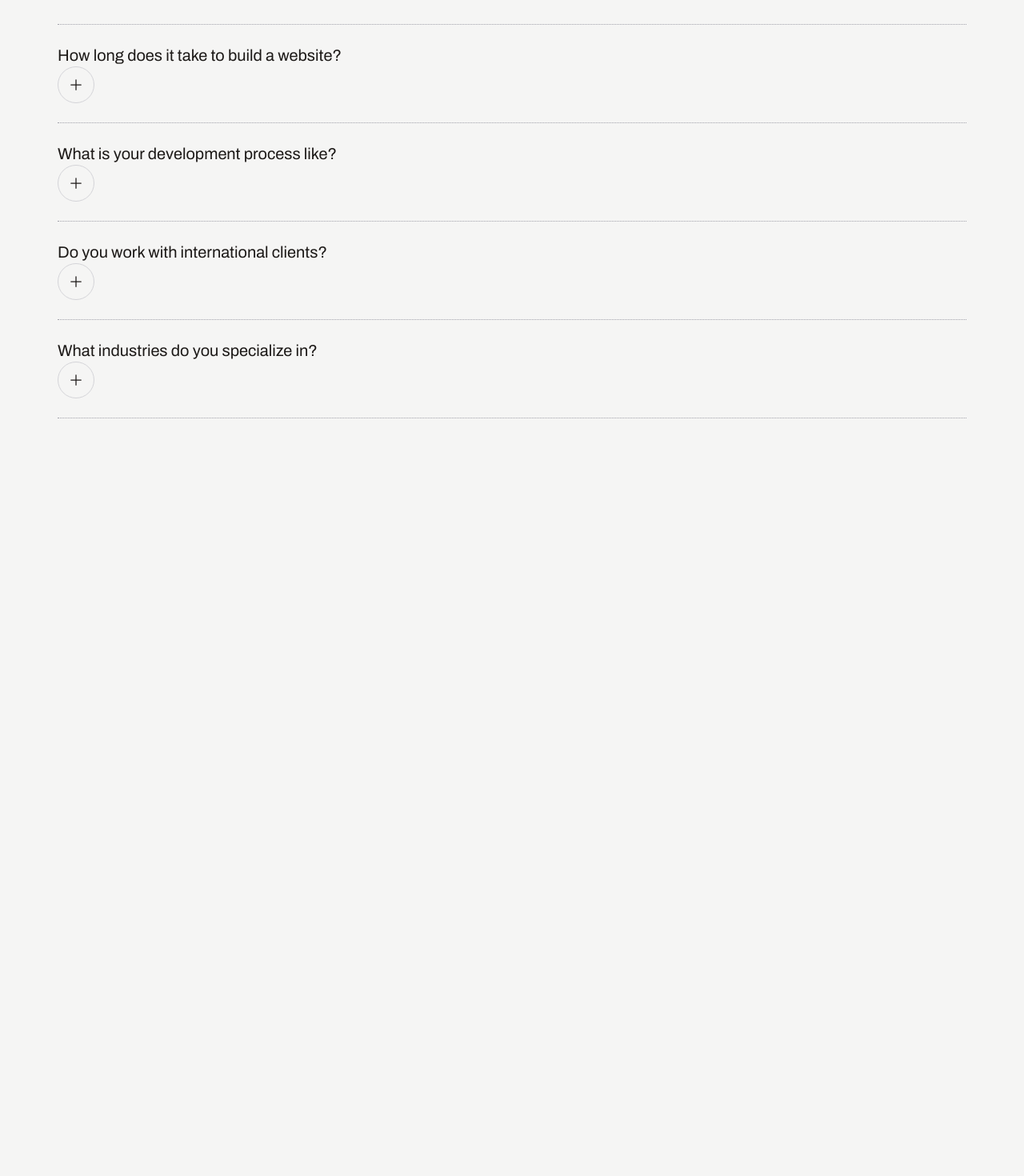
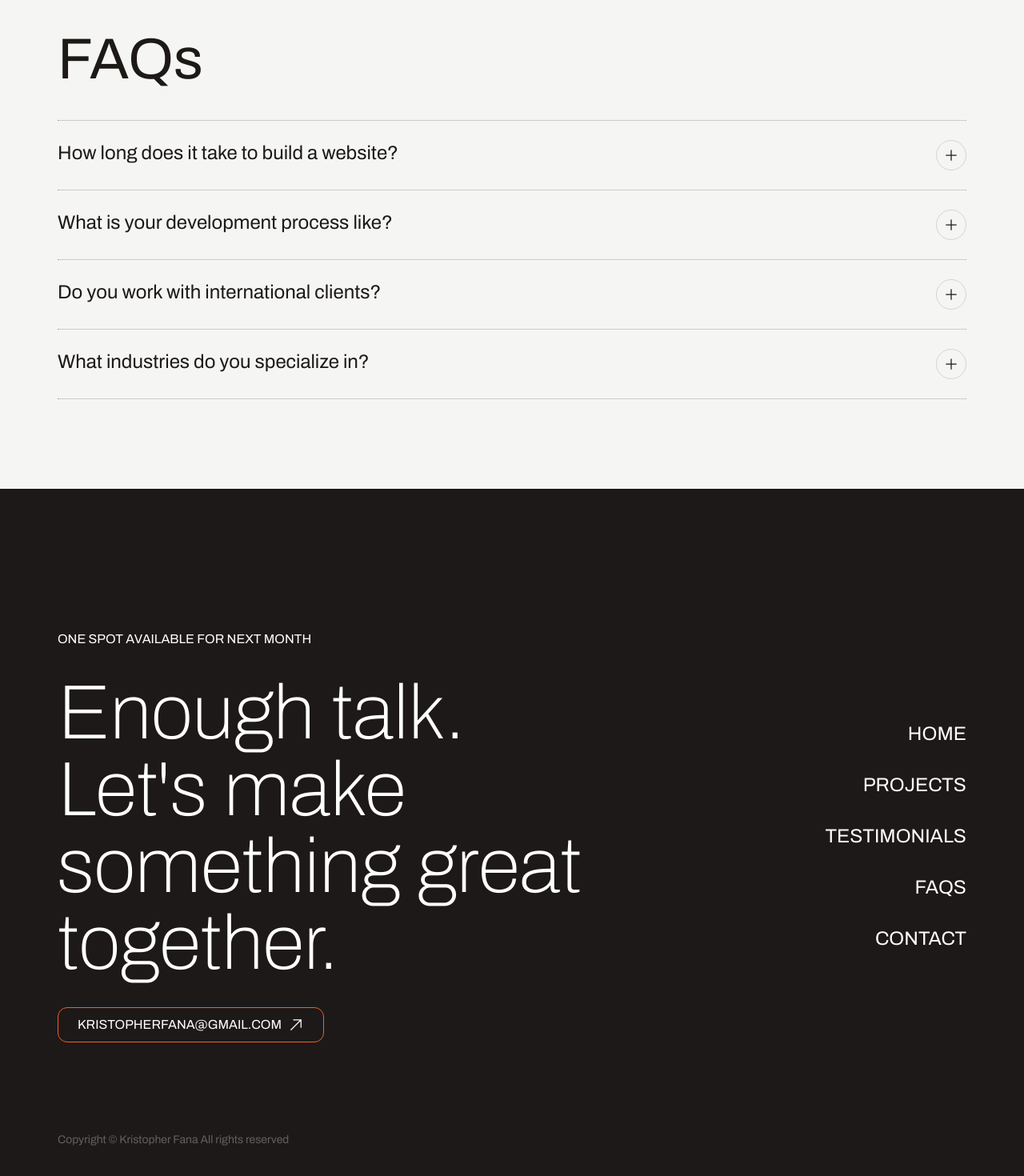
Before and after one commit to kristopherfana/my-minimalist-portfolio, a Next.js app: page / in a window 1280 px wide. Shown: the part 3863-5333 px from the top of the page at 80% size. Before the commit the page ends 4386 px from the top, so only its background shows below. Built offline with nearby package versions, Linux system fonts and the light colour scheme.

Commit message:
Add Footer section with navigation links and enhance FAQs section layout and styling

```diff
--- a/src/app/page.tsx
+++ b/src/app/page.tsx
@@ -1,4 +1,5 @@
 import FAQs from '../sections/FAQs';
+import Footer from '@/sections/Footer';
 import Header from "@/sections/Header";
 import Hero from '../sections/Hero';
 import Intro from '../sections/Intro';
@@ -13,7 +14,8 @@ export default function Home() {
       <Intro/>
       <Projects/>
       <Testimonials />
-      <FAQs/>
+      <FAQs />
+      <Footer/>
     </>
   );
 }
--- a/src/components/button.tsx
+++ b/src/components/button.tsx
@@ -16,7 +16,7 @@ const Button = (
         variant === "primary" && "bg-red-orange-500 text-white",
         variant === "secondary" && "",
         variant === "text" && "h-auto px-0 border-transparent",
-        variant === "icon-only" && "border-zinc-300 p-3 size-auto rounded-full flex gap-0 aspect-square",
+        variant === "icon-only" && "border-zinc-300 p-2 size-auto rounded-full flex gap-0 aspect-square",
         className
       )}
       {...rest}
--- a/src/sections/FAQs.tsx
+++ b/src/sections/FAQs.tsx
@@ -1,4 +1,4 @@
-import Button from '../components/button';
+import Button from "../components/button";
 import { FC } from "react";
 import React from "react";
 
@@ -29,16 +29,16 @@ const faqs = [
 const FAQs: FC = () => {
   return (
     <section>
-      <div className="container mt-48">
-        <h2 className="text-4xl">FAQs</h2>
+      <div className="container mt-44 md:mt-56 lg:mt-72">
+        <h2 className="text-4xl md:text-6xl lg:text-7xl">FAQs</h2>
         <div className="questions border-t border-dotted border-t-zinc-400 mt-10">
           {faqs.map((question) => (
             <React.Fragment key={"index"}>
-              <div className="py-6 border-b border-dotted border-b-zinc-400">
-                <div className="question text-xl">{question.question}</div>
+              <div className="py-6 border-b border-dotted border-b-zinc-400 flex justify-between gap-6">
+                <div className="question text-xl md:text-2xl">{question.question}</div>
+                <div>
                   <Button
                     variant="icon-only"
-                  className="w-max"
                     iconAfter={
                       <svg
                         xmlns="http://www.w3.org/2000/svg"
@@ -46,7 +46,7 @@ const FAQs: FC = () => {
                         viewBox="0 0 24 24"
                         strokeWidth="1.5"
                         stroke="currentColor"
-                      className="size-5 aspect-square"
+                        className="size-5"
                       >
                         <path
                           strokeLinecap="round"
@@ -57,6 +57,7 @@ const FAQs: FC = () => {
                     }
                   ></Button>
                 </div>
+              </div>
             </React.Fragment>
           ))}
         </div>
--- a/src/sections/Footer.tsx
+++ b/src/sections/Footer.tsx
@@ -1,7 +1,87 @@
+import Button from "@/components/button";
 import { FC } from "react";
 
+/* eslint-disable-next-line @typescript-eslint/no-unused-vars */
+const navigationLinks = [
+  {
+    name: "Home",
+    link: "#home",
+  },
+  {
+    name: "Projects",
+    link: "#projects",
+  },
+  {
+    name: "Testimonials",
+    link: "#testimonials",
+  },
+  {
+    name: "FAQS",
+    link: "#faqs",
+  },
+  {
+    name: "Contact",
+    link: "#contact",
+  },
+];
+
 const Footer: FC = () => {
-  return <div>Footer</div>;
+  return (
+    <section>
+      <div className="bg-[#1D1918] text-white mt-28">
+        <div className="container pt-28 md:pt-44">
+          <div className="flex flex-col gap-12 md:gap-24 lg:gap-72 md:flex-row md:justify-between md:items-center">
+            <div className="cta flex flex-col gap-8">
+              <span className="uppercase text-base">
+                One spot available for next month
+              </span>
+              <h2 className="text-5xl md:text-7xl lg:text-8xl font-thin">
+                Enough talk. Let&apos;s make something great together.
+              </h2>
+              <Button
+                variant="secondary"
+                iconAfter={
+                  <svg
+                    xmlns="http://www.w3.org/2000/svg"
+                    fill="none"
+                    viewBox="0 0 24 24"
+                    strokeWidth="1.5"
+                    stroke="currentColor"
+                    className="size-5"
+                  >
+                    <path
+                      strokeLinecap="round"
+                      strokeLinejoin="round"
+                      d="m4.5 19.5 15-15m0 0H8.25m11.25 0v11.25"
+                    />
+                  </svg>
+                }
+                className="w-min"
+              >
+                kristopherfana@gmail.com
+              </Button>
+            </div>
+            <div className="navigation">
+              <ul className="flex flex-col gap-8">
+                {navigationLinks.map((link) => (
+                  <a
+                    key={link.link}
+                    className="uppercase md:text-xl md:text-right lg:text-2xl"
+                    href={link.link}
+                  >
+                    {link.name}
+                  </a>
+                ))}
+              </ul>
+            </div>
+          </div>
+          <p className="copyright mt-28 pb-12 text-sm opacity-30">
+            Copyright © Kristopher Fana All rights reserved
+          </p>
+        </div>
+      </div>
+    </section>
+  );
 };
 
 export default Footer;
```
Lines whose indentation alone changed are shown as unchanged.
